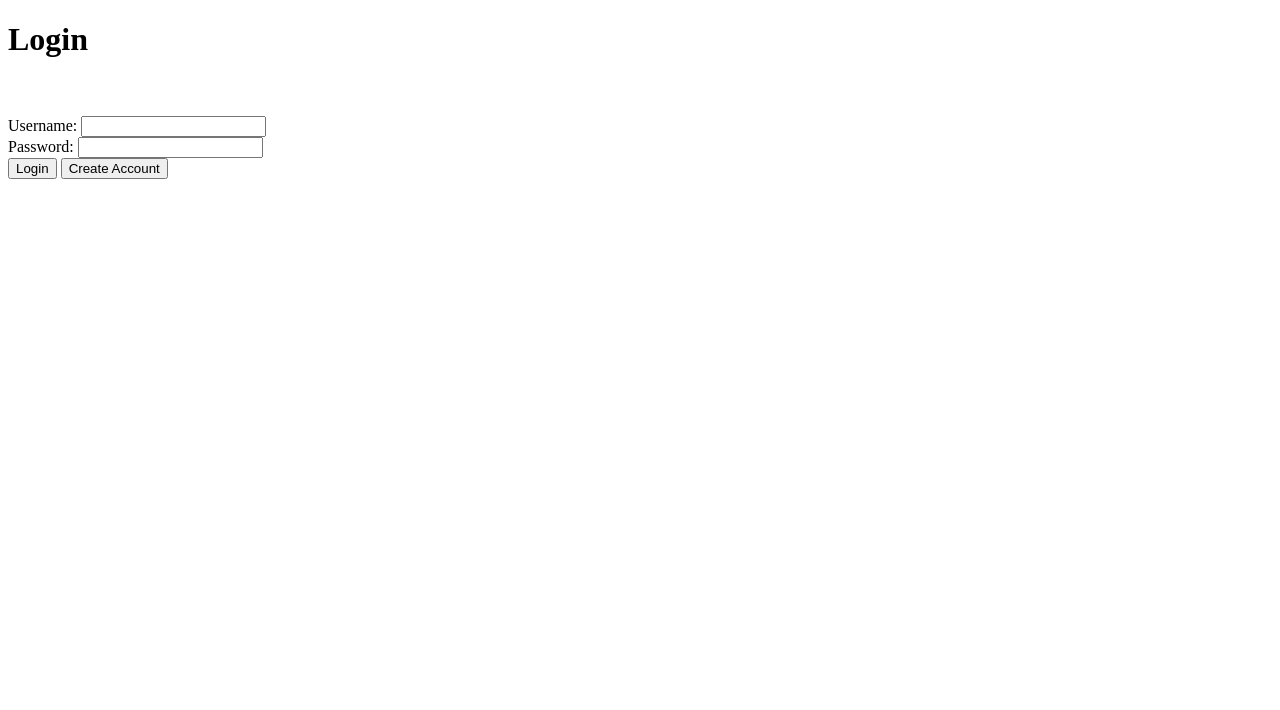
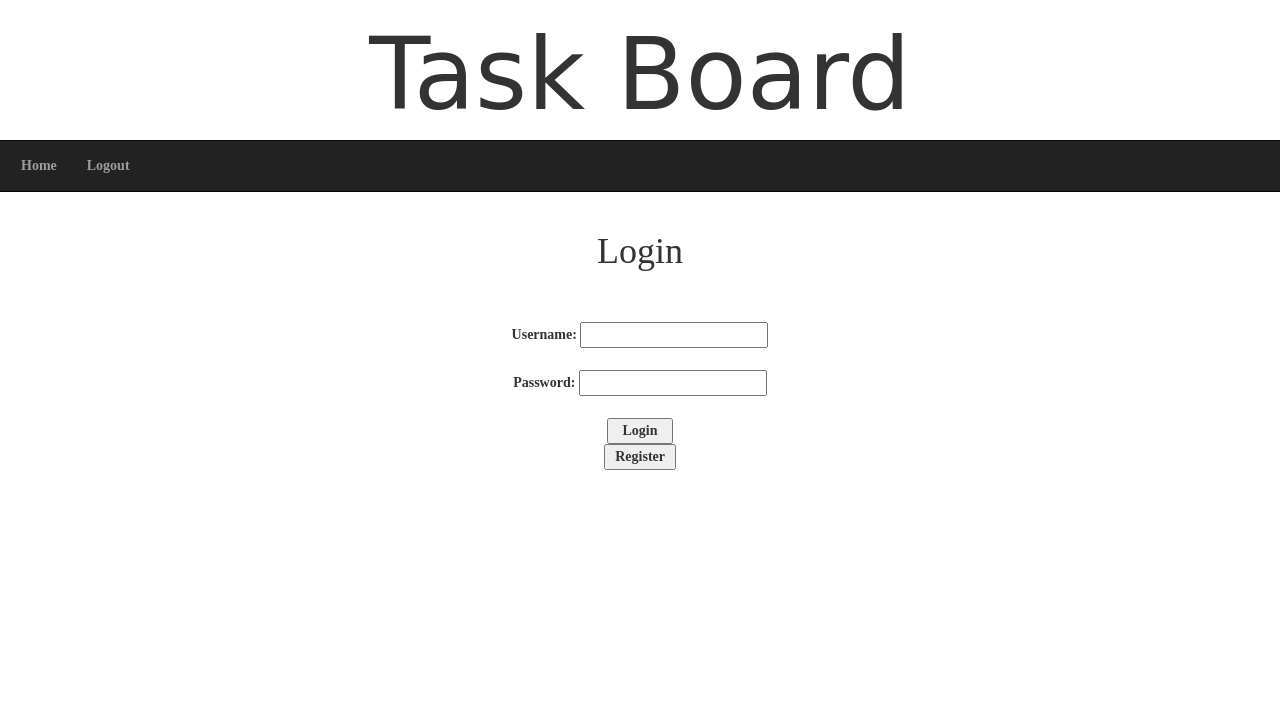
Before and after one commit to milufranz08/taskboard-1, a CodeIgniter app: page /database/index.php/login/index in a window 1280 px wide. Shown: the top 710 px of the page. Run offline with CodeIgniter, Linux system fonts and the light colour scheme; some libraries are stand-ins or nearby versions.

Commit message:
Formatted login page

```diff
--- a/application/controllers/Login.php
+++ b/application/controllers/Login.php
@@ -13,7 +13,9 @@ class Login extends CI_Controller {
   		unset ($_SESSION['Error']);
   	}
     $this->load->helper(array('form'));
+    $this->load->view('templates/header');
     $this->load->view('login_view');
+    $this->load->view('templates/footer');
   }
 
   function verify_login()
@@ -27,7 +29,9 @@ class Login extends CI_Controller {
   	{
   		//Redirect to login page
   		$_SESSION['Error'] = 'Username and Password are both required';
+  		$this->load->view('templates/header');
   		$this->load->view('login_view');
+  		$this->load->view('templates/footer');
   	}
   	else
   	{
@@ -42,7 +46,9 @@ class Login extends CI_Controller {
   		else {
   			//redirect to login page
   			$_SESSION['Error'] = 'Username or password is invalid';
+  			$this->load->view('templates/header');
   			$this->load->view('login_view');
+  			$this->load->view('templates/footer');
   		}
   	}
   }
--- a/application/views/login_view.php
+++ b/application/views/login_view.php
@@ -10,23 +10,49 @@
     <title>Login</title>
   </head>
   <body>
+  <div class='container-fluid'>
+  <div class='row-fluid'>
+  <div class="span4 offset4 text-center">
     <h1>Login</h1>
+  </div>
+  </div>
+  <div class='row-fluid'>
+  <div class="span4 offset4 text-center">
     <?php
     	if (isset ($_SESSION['Error'])) {
     		echo $_SESSION['Error'];
     	}
     ?>
+  </div>
+  </div>
     <br>
     <br>
+  <div class='row-fluid'>
+  <div class="span4 offset4 text-center">
     <?php echo form_open('Login/verify_login'); ?>
       <label for="username">Username:</label>
       <input type="text" size="20" id="username" name="username"/>
+  </div>
+  </div>
       <br/>
+  <div class='row-fluid'>
+  <div class="span4 offset4 text-center">
       <label for="password">Password:</label>
       <input type="password" size="20" id="password" name="password"/>
+  </div>
+  </div>
       <br/>
-      <input type="submit" value="Login"/>
-      <input type="button" value="Create Account" onclick="redirect();"/>
+  <div class='row-fluid'>
+  <div class="span4 offset4 text-center">
+      <input type="submit" value="  Login  "/>
+  </div>
+  </div>
+  <div class='row-fluid'>
+  <div class="span4 offset4 text-center">
+      <input type="button" value=" Register " onclick="redirect();"/>
     </form>
+  </div>
+  </div>
+  </div>
   </body>
 </html>
```
